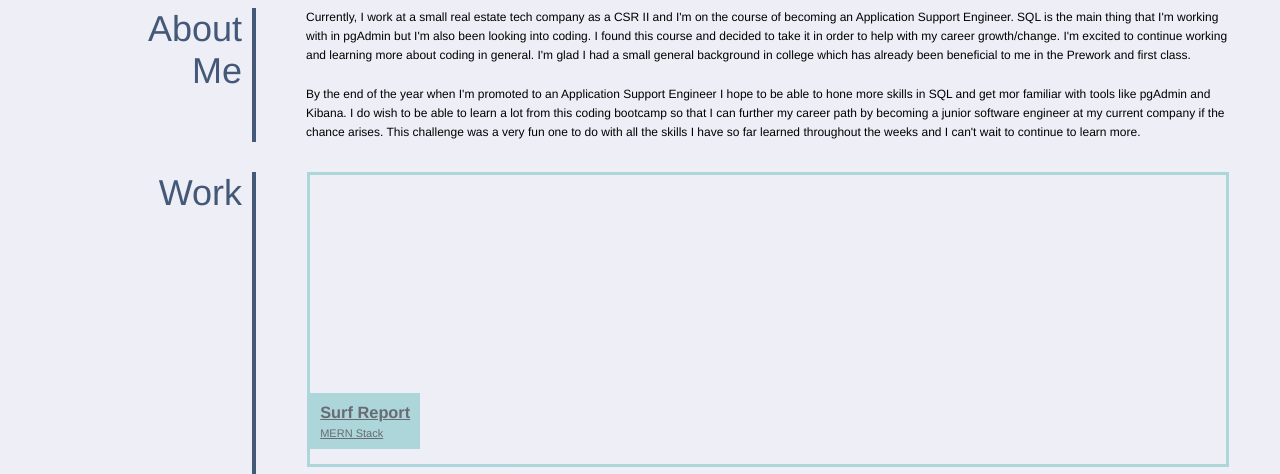
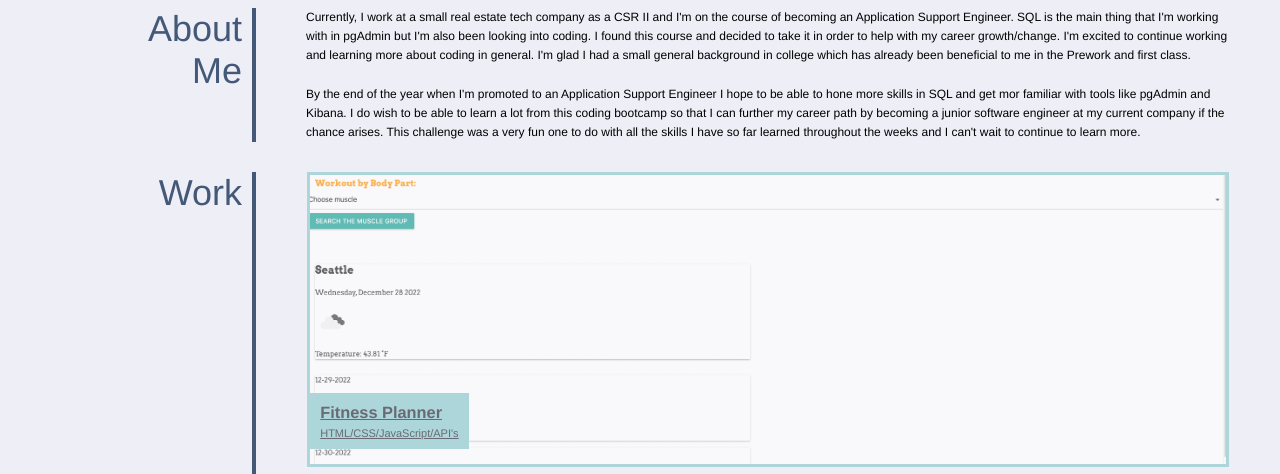
Before and after one commit to louiskgkim/Advanced-CSS-Portfolio, a plain HTML site: page index.html in a window 1280 px wide. Shown: the part 287-761 px from the top of the page. Drawn offline with Linux system fonts and the light colour scheme; grey boxes are pictures that could not be loaded.

Commit message:
added fitness planner link and image to portfolio

```diff
--- a/assets/style.css
+++ b/assets/style.css
@@ -188,10 +188,10 @@ header nav ul li a {
   opacity: 1.0;
 }
 
-.surf-report {
+.fitness-planner {
   grid-column: 1/3;
   grid-row: span 2;
-  background-image: url("./images/surf-report.jpg");
+  background-image: url("./images/Starter\ Page.png");
 }
 
 .led-wall {
--- a/index.html
+++ b/index.html
@@ -75,10 +75,10 @@
     </div>
     <div class="projects-grid-box">
       <div class="projects-grid">
-        <a href="#blank" target="_blank" class="project surf-report">
+        <a href="#blank" target="_blank" class="project fitness-planner">
           <div class="project-title">
-            <h3>Surf Report</h3>
-            <p>MERN Stack</p>
+            <h3>Fitness Planner</h3>
+            <p>HTML/CSS/JavaScript/API's</p>
           </div>
         </a>
         <a href="#" target="_blank" class="project led-wall">
```
Also changed, not shown: assets/images/Starter Page.png (added), 2 other files.
